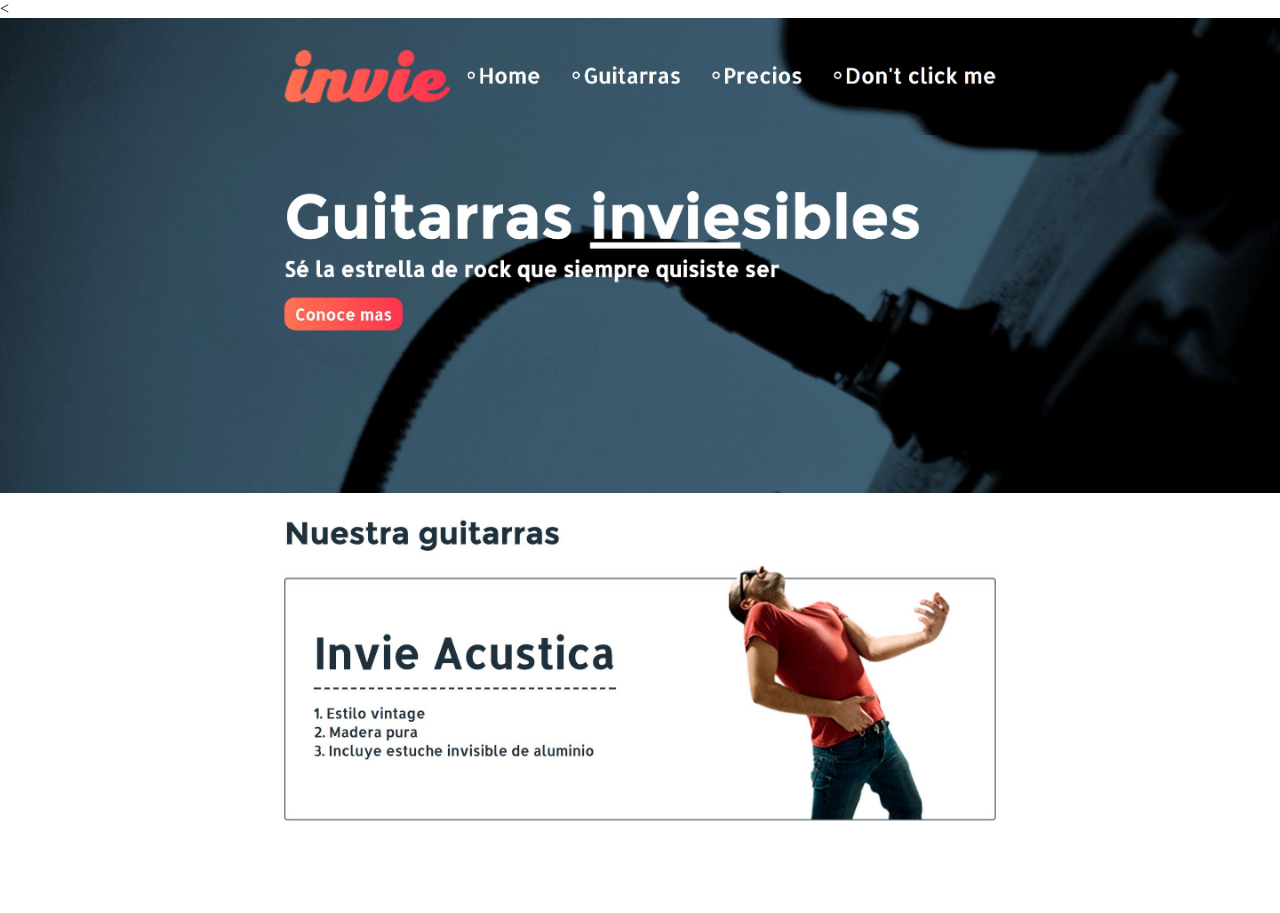
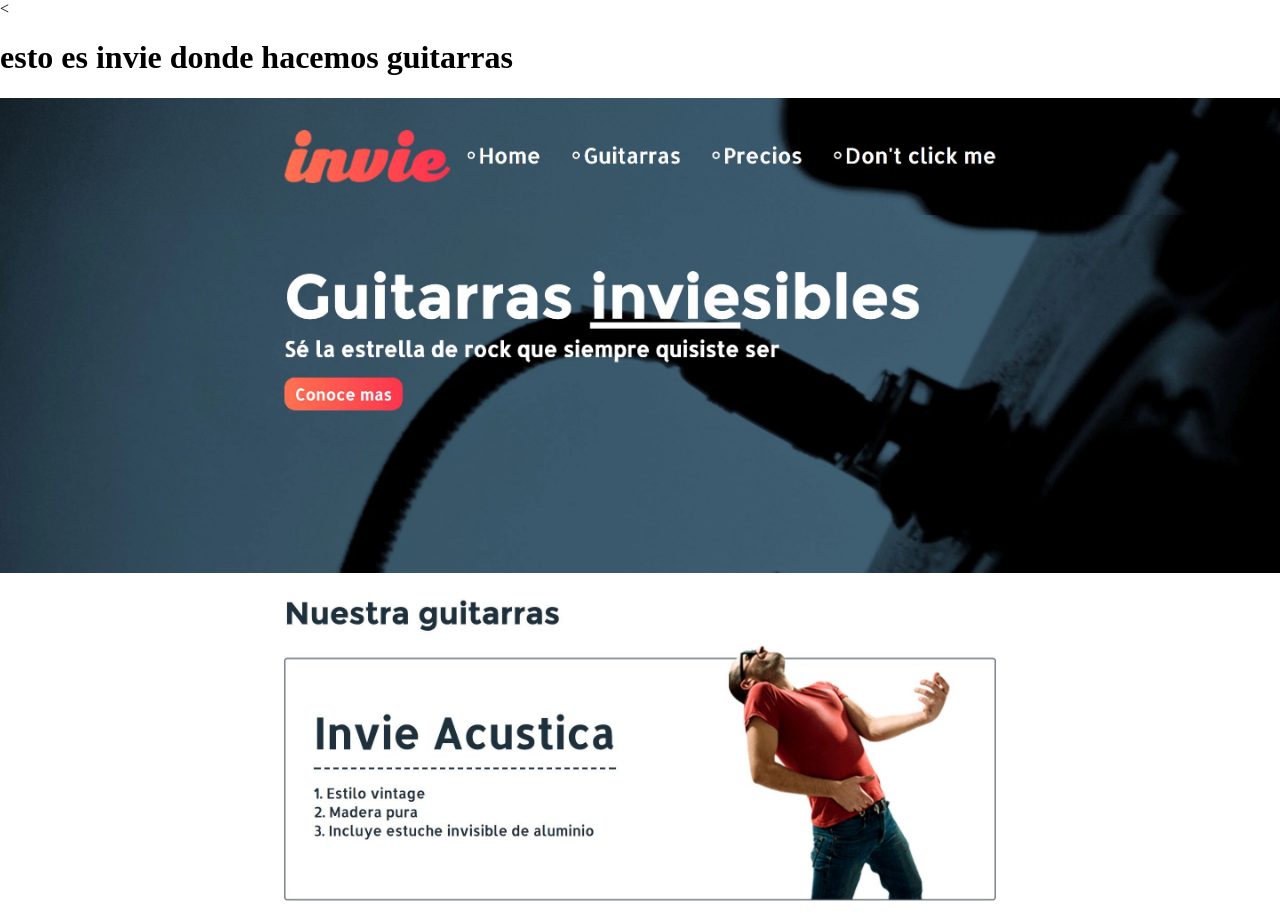
Before and after one commit to anncad1/invie-github, a plain HTML site: page index.html in a window 1280 px wide. Before the commit the page ends 833 px from the top, so only its background shows below. Drawn offline with Linux system fonts and the light colour scheme.

Commit message:
añadido h1

```diff
--- a/index.html
+++ b/index.html
@@ -23,6 +23,7 @@
     </style>
   </head>
   <body>
+    <h1> esto es invie donde hacemos guitarras </h1>
     <img src="invie-responsive.png" alt="" id="responsive">
     <img src="header.jpg" alt="">
     <img src="hero.jpg" alt="">
```
